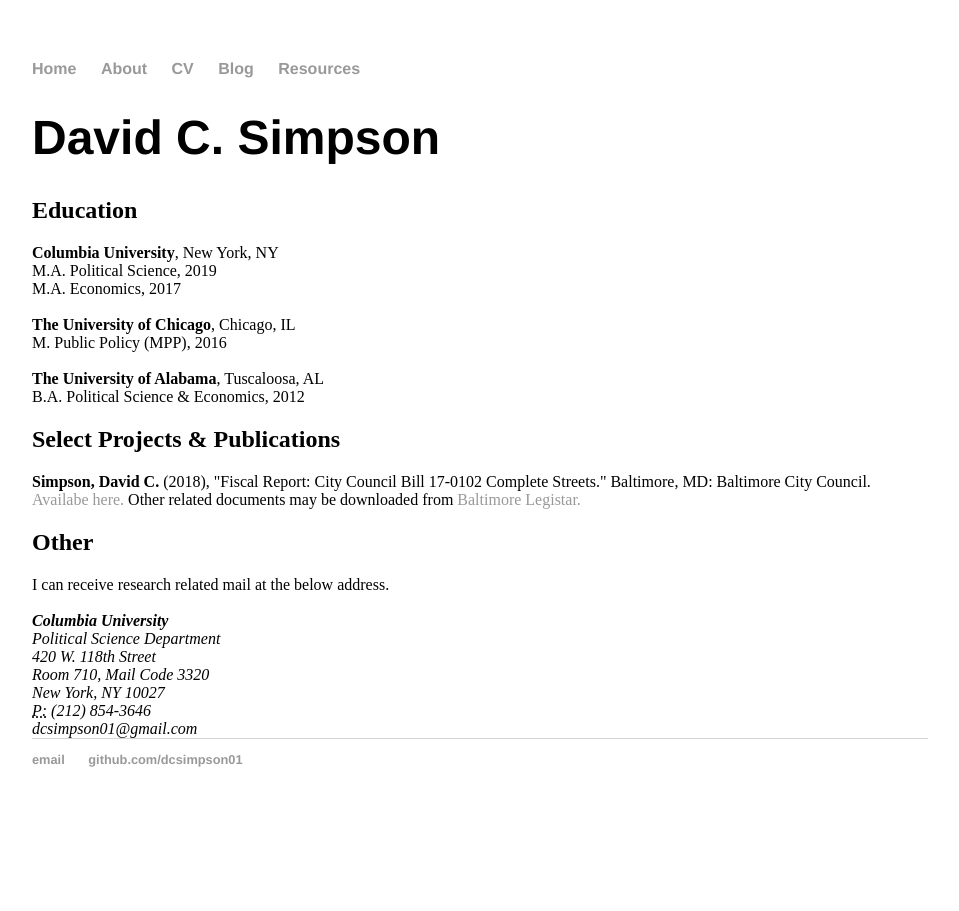
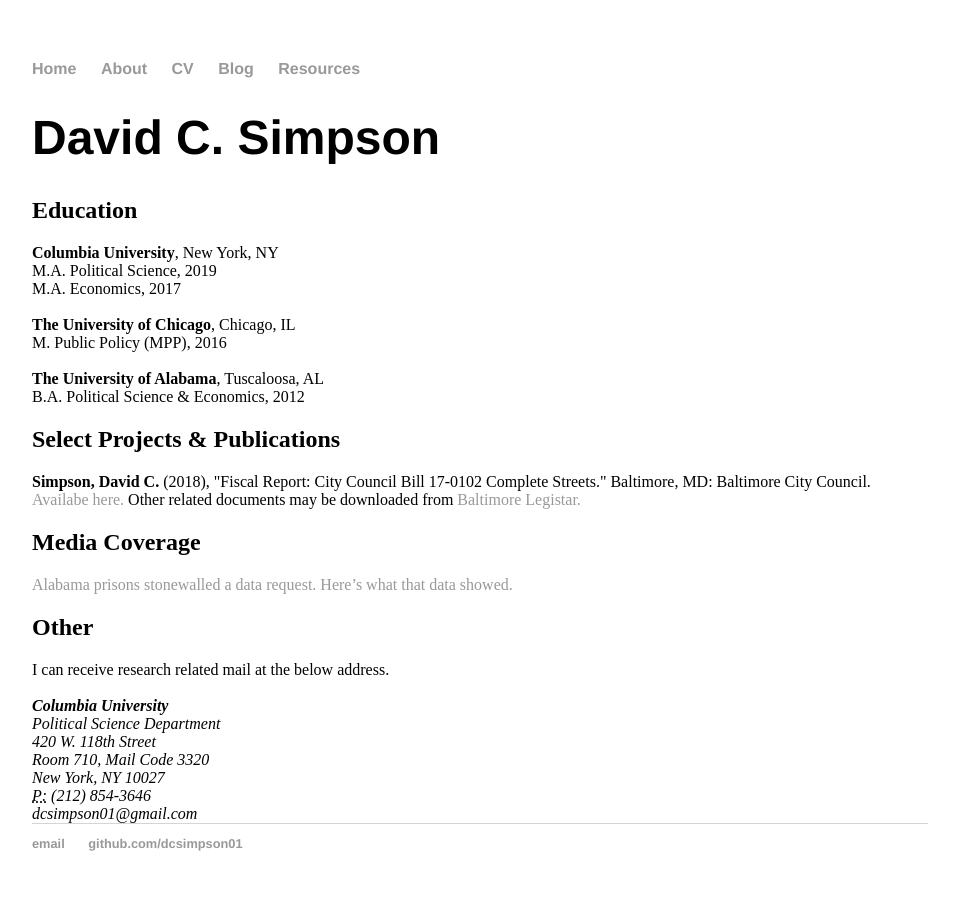
Before and after one commit to dcsimpson01/dcsimpson01.github.io, a Jekyll site: the page built from cv/index.html, in a window 1280 px wide. Shown: the whole page, without its empty margins (160-1119 px from the left). Built offline with Jekyll 4.4.1, drawn with Linux system fonts in a browser that asks for light colours.

Commit message:
Update index.html

```diff
--- a/cv/index.html
+++ b/cv/index.html
@@ -23,6 +23,11 @@ title: David Simpson CV
 					<a href="https://dcsimpson01.github.io/docs/Fiscal_Report-Bill_17-0102_Complete_Streets.pdf">Availabe here.</a> Other related documents may be
 						downloaded from <a href="https://baltimore.legistar.com/LegislationDetail.aspx?ID=3105004&GUID=D84D8A72-1C20-494D-A909-7503F044A56F&Options=ID%7CText%7C&Search=complete+streets"> Baltimore Legistar.</a>
 
+
+			<h2>Media Coverage</h2>
+				<a href = "https://www.al.com/news/2020/12/alabama-prisons-stonewalled-a-data-request-heres-what-the-data-showed.html"> Alabama prisons stonewalled a data request. Here’s what that data showed. </a> <br />
+
+
 		<h2>Other</h2>
 		I can receive research related mail at the below address.<br/>
 		<br/>
```
